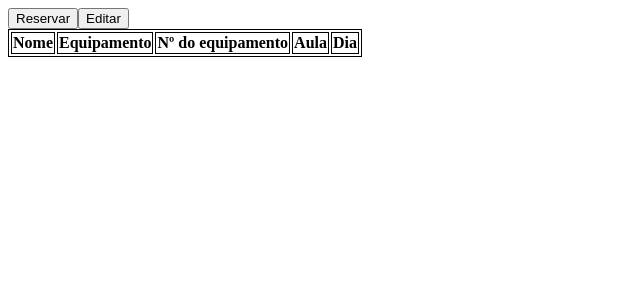
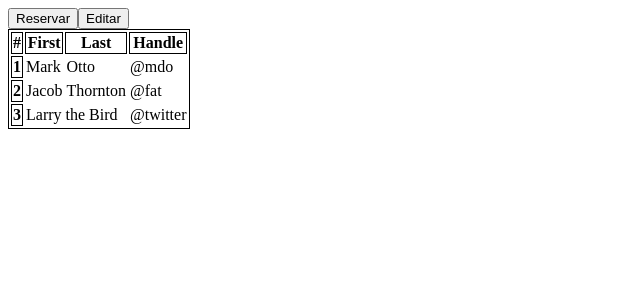
Before and after one commit to michelb948/ReservasHB, a PHP site: page /main.php in a window 1280 px wide. Shown: the top 300 px of the page, without its empty margins (0-640 px from the left). Run offline with PHP 8.4, Linux system fonts and the light colour scheme; the visitor is signed in with stand-in values (Sample User, id 1); data that the repository does not hold is empty.

Commit message:
commit
commit

```diff
--- a/conn.php
+++ b/conn.php
@@ -1,6 +1,6 @@
 <?php
     $host = "localhost";
-    $dbname = "reserva";
+    $dbname = "reservahb";
     $dbusername = "root";
     $dbpassword = "";
 
--- a/controllerReservar.php
+++ b/controllerReservar.php
@@ -9,7 +9,7 @@ if($_SERVER["REQUEST_METHOD"] == "POST") {
     $aulas = $_POST['aulas'];
     $dias = $_POST['dia'];
 
-    $query = "INSERT INTO reservas (0, nome, equipamento, id_equipamento, aulas, dias) VALUES ($nome, $equipamento, $id_equipamento, $aulas, $dias)";
+    $query = "INSERT INTO reservas (nome, equipamento, id_equipamento, aulas, dia) VALUES ('$nome', '$equipamento', '$id_equipamento', '$aulas', '$dias')";
 
     $result = $conn->query($query);
 
--- a/main.php
+++ b/main.php
@@ -1,10 +1,10 @@
 <?php
-require "conn.php";
-session_start();
-if(!isset($_SESSION['cpf']) == true) {
-    unset($_SESSION['cpf']);
-    header("location: index.php?msg='sessão não iniciada, fala com os cara!'");
-}
+//require "conn.php";
+//session_start();
+//if(!isset($_SESSION['cpf']) == true) {
+//  unset($_SESSION['cpf']);
+//  header("location: index.php?msg='sessão não iniciada, fala com os cara!'");
+//}
 ?>
 
 <!DOCTYPE html>
@@ -17,7 +17,7 @@ if(!isset($_SESSION['cpf']) == true) {
 </head>
 <body>
     <?php
-        include_once "controllerDelete.php";
+        //include_once "controllerDelete.php";
     ?>
 
     <div class="botoes">
@@ -25,32 +25,54 @@ if(!isset($_SESSION['cpf']) == true) {
         <button>Editar</button>
     </div>
 
+    <div>
     <table class="table">
-        <tr>
-            <th>Nome</th>
-            <th>Equipamento</th>
-            <th>Nº do equipamento</th>
-            <th>Aula</th>
-            <th>Dia</th>
-        </tr>
-    </table>
+  <thead>
+    <tr>
+      <th scope="col">#</th>
+      <th scope="col">First</th>
+      <th scope="col">Last</th>
+      <th scope="col">Handle</th>
+    </tr>
+  </thead>
+  <tbody>
+    <tr>
+      <th scope="row">1</th>
+      <td>Mark</td>
+      <td>Otto</td>
+      <td>@mdo</td>
+    </tr>
+    <tr>
+      <th scope="row">2</th>
+      <td>Jacob</td>
+      <td>Thornton</td>
+      <td>@fat</td>
+    </tr>
+    <tr>
+      <th scope="row">3</th>
+      <td colspan="2">Larry the Bird</td>
+      <td>@twitter</td>
+    </tr>
+  </tbody>
+</table>
+    </div>
 
     <?php
-    require "conn.php";
+    //require "conn.php";
 
-    $sql = "SELECT * FROM reservas";
+    //$sql = "SELECT * FROM reservas";
 
-    $result = $conn->query($sql);
+    //$result = $conn->query($sql);
 
-    while ($user_data = mysqli_fetch_assoc($result)) {
-        echo "<tr>";
-        echo "<td>" . $user_data['nome']. "</td>";
-        echo "<td>" . $user_data['equipamento']. "</td>";
-        echo "<td>" . $user_data['id_equipamento']. "</td>";
-        echo "<td>" . $user_data['aulas']. "</td>";
-        echo "<td>" . $user_data['dia']. "</td>";
-        echo "</tr>";
-    }
+    //while ($user_data = mysqli_fetch_assoc($result)) {
+       // echo "<tr>";
+       // echo "<td>" . $user_data['nome']. "</td>";
+       // echo "<td>" . $user_data['equipamento']. "</td>";
+       // echo "<td>" . $user_data['id_equipamento']. "</td>";
+       // echo "<td>" . $user_data['aulas']. "</td>";
+       // echo "<td>" . $user_data['dia']. "</td>";
+       // echo "</tr>";
+    //}
     ?>
 </body>
 </html>
```
Also changed, not shown: auth.php (line endings or trailing spaces).
